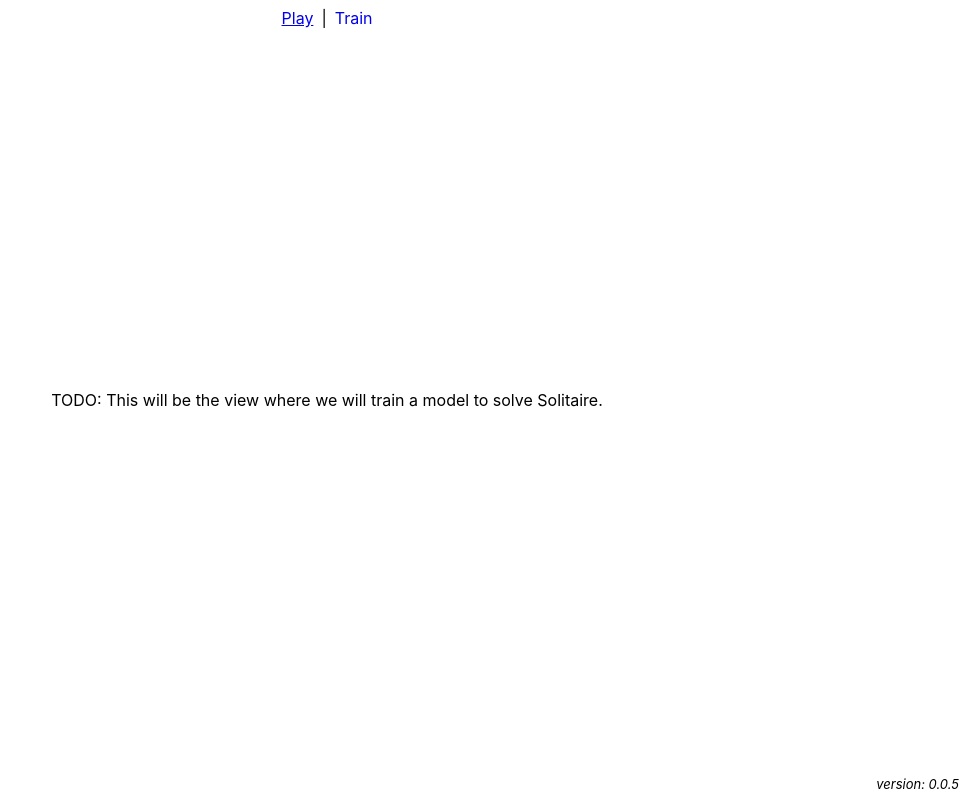
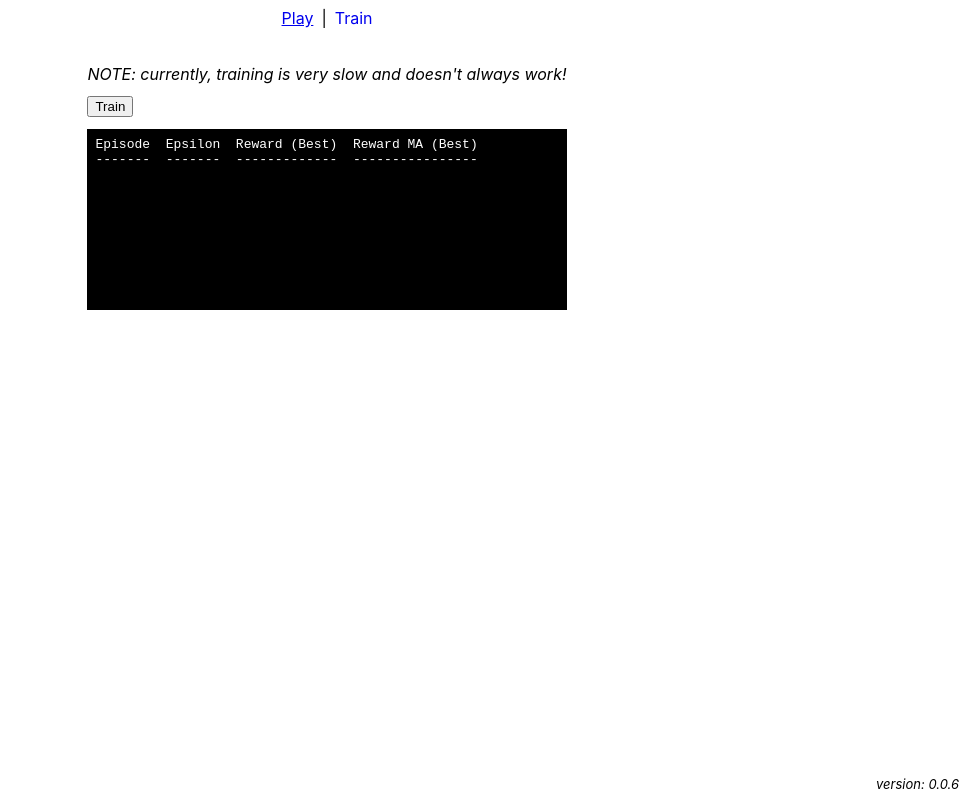
Before and after one commit to taylorjg/solitaire-rl-web, a React (Create React App) app: page /train in a window 1280 px wide. Shown: the whole page, without its empty margins (313-1280 px from the left). Built offline with nearby package versions, Linux system fonts and the light colour scheme.

Commit message:
Implement basic train view

```diff
--- a/package.json
+++ b/package.json
@@ -1,6 +1,6 @@
 {
   "name": "solitaire-rl-web",
-  "version": "0.0.5",
+  "version": "0.0.6",
   "description": "Solve Solitaire using reinforcement learning",
   "private": true,
   "dependencies": {
--- a/src/Navigation.css
+++ b/src/Navigation.css
@@ -1,12 +1,7 @@
 .navigation {
-  position: absolute;
-  top: .5rem;
-  width: 100%;
-}
-
-.navigation-inner {
   display: flex;
   justify-content: center;
+  margin-top: .5rem;
 }
 
 .navigation ul {
@@ -24,6 +19,6 @@
 }
 
 .navigation ul > li + li::before {
+  content: "|";
   margin: 0 .5rem;
-  content: "|";
 }
--- a/src/Navigation.js
+++ b/src/Navigation.js
@@ -4,7 +4,6 @@ import './Navigation.css'
 const Navigation = () => {
   return (
     <div className="navigation">
-      <div className="navigation-inner">
       <ul>
         <li>
           <NavLink to="/play" activeClassName="navigation-link--selected">Play</NavLink>
@@ -14,7 +13,6 @@ const Navigation = () => {
         </li>
       </ul>
     </div>
-    </div>
   )
 }
 
--- a/src/PlayView.css
+++ b/src/PlayView.css
@@ -1,17 +1,12 @@
-.play-outer {
-  align-items: center;
-  display: flex;
-  justify-content: center;
+.play-content {
+  width: 100vw;
   height: 100vh;
-  width: 100vw;
-}
-
-.play-middle {
+  position: fixed;
+  top: 0;
+  left: 0;
   display: flex;
   flex-direction: column;
+  align-items: center;
+  justify-content: center;
+  z-index: -1;
 }
-
-.play-board-controls-above {
-  display: flex;
-  justify-content: center;
-}
--- a/src/PlayView.js
+++ b/src/PlayView.js
@@ -28,16 +28,12 @@ const PlayView = () => {
   }
 
   return (
-    <div className="play-outer">
-      <div className="play-middle">
-        <div className="play-board-controls-above">
-          <select onChange={e => changeAgent(e.target.value)}>
-            <option value="randomAgent">Random Agent</option>
-            <option value="trainedAgent">Trained Agent</option>
-          </select>
-        </div>
-        <AutoPlayBoard agent={agent} />
-      </div>
+    <div className="play-content">
+      <select onChange={e => changeAgent(e.target.value)}>
+        <option value="randomAgent">Random Agent</option>
+        <option value="trainedAgent">Trained Agent</option>
+      </select>
+      <AutoPlayBoard agent={agent} />
     </div>
   )
 }
--- a/src/TrainView.css
+++ b/src/TrainView.css
@@ -1,12 +1,40 @@
-.train-outer {
+.train-content {
+  display: flex;
+  flex-direction: column;
   align-items: center;
-  display: flex;
-  justify-content: center;
-  height: 100vh;
-  width: 100vw;
+  margin: 2rem 0;
 }
 
-.train-middle {
+.train-content-inner {
   display: flex;
   flex-direction: column;
+  align-items: flex-start;
 }
+
+.train-content-inner * {
+  margin: .25rem 0;
+}
+
+.train-warning {
+  font-style: italic;
+}
+
+.train-timer {
+  font-family: 'Courier New', Courier, monospace;
+}
+
+.train-controls {
+  display: flex;
+  justify-content: space-between;
+  width: 100%;
+}
+
+.train-messages {
+  box-sizing: border-box;
+  background-color: black;
+  color: white;
+  font-family: 'Courier New', Courier, monospace;
+  font-size: small;
+  padding: .5rem;
+  width: 100%;
+}
--- a/src/TrainView.js
+++ b/src/TrainView.js
@@ -1,9 +1,87 @@
-import "./TrainView.css"
+import { useState } from 'react'
+import * as rl from './solitaire-rl'
+import * as U from './solitaire-rl/utils'
+import './TrainView.css'
+
+const TITLES = 'Episode  Epsilon  Reward (Best)  Reward MA (Best)'
+const UNDERLINES = '-------  -------  -------------  ----------------'
 
 const TrainView = () => {
+
+  const [messages, setMessages] = useState(Array(10).fill(''))
+  const [training, setTraining] = useState(false)
+  const [timerData, setTimerData] = useState({
+    start: null,
+    elapsed: null,
+    elapsedFormatted: null
+  })
+
+  const formatElapsedTime = ms => {
+    const s = ms / 1000
+    const mm = Math.floor(s / 60).toString().padStart(2, '0')
+    const ss = Math.floor(s % 60).toString().padStart(2, '0')
+    return `${mm}:${ss}`
+  }
+
+  const startTimer = () => {
+    const elapsed = 0
+    setTimerData({
+      start: performance.now(),
+      elapsed,
+      elapsedFormatted: formatElapsedTime(elapsed)
+    })
+  }
+
+  const updateTimer = () => {
+    setTimerData(timerData => {
+      const elapsed = performance.now() - timerData.start
+      return {
+        ...timerData,
+        elapsed,
+        elapsedFormatted: formatElapsedTime(elapsed)
+      }
+    })
+  }
+
+  const onSave = _model => {
+  }
+
+  const onProgress = stats => {
+    const message =
+      `${U.padInt(stats.episode, 7)}` +
+      `  ` +
+      `${U.padReal(stats.epsilon, 3)}`.padStart(7) +
+      `  ` +
+      `${U.padInt(stats.finalReward, 3)} (${U.padInt(stats.bestFinalReward, 3)})`.padEnd(13) +
+      `  ` +
+      `${U.padReal(stats.finalRewardMA, 3, 8)} (${U.padReal(stats.bestFinalRewardMA, 3, 8)})`.padEnd(16)
+    setMessages(messages => [].concat(messages.slice(-9)).concat(message))
+    updateTimer()
+  }
+
+  const onTrain = async () => {
+    setTraining(true)
+    startTimer()
+    await rl.train(onSave, onProgress)
+    setTraining(false)
+  }
+
   return (
-    <div className="train-outer">
-      TODO: This will be the view where we will train a model to solve Solitaire.
+    <div className="train-content">
+      <div className="train-content-inner">
+        <div className="train-warning">
+          NOTE: currently, training is very slow and doesn't always work!
+          </div>
+        <div className="train-controls">
+          <button disabled={training} onClick={onTrain}>Train</button>
+          {training && (
+            <div className="train-timer">{timerData.elapsedFormatted}</div>
+          )}
+        </div>
+        <pre className="train-messages">
+          {[TITLES, UNDERLINES, ...messages].join('\n')}
+        </pre>
+      </div>
     </div>
   )
 }
--- a/src/solitaire-rl/rl.js
+++ b/src/solitaire-rl/rl.js
@@ -60,7 +60,7 @@ const makePolicy = model => {
   }
 }
 
-const trainLoop = async (env, model, pi, saveFn) => {
+const trainLoop = async (env, model, pi, saveFn, progressFn) => {
   const optimizer = tf.train.adam(LR)
   const lossFn = tf.losses.meanSquaredError
   const finalRewards = []
@@ -76,37 +76,46 @@ const trainLoop = async (env, model, pi, saveFn) => {
       const [nextState, reward, done] = env.step(action)
       const stateValueTarget = reward + (1 - done) * GAMMA * nextStateValue
       const stateTensor = tf.tensor([state])
-
       optimizer.minimize(() => {
         const stateValue = model.apply(stateTensor)
-        const loss = lossFn(stateValue, tf.tensor([[stateValueTarget]]))
+        const targetTensor = tf.tensor([[stateValueTarget]])
+        const loss = lossFn(stateValue, targetTensor)
+        tf.dispose(targetTensor)
         return loss
       })
+      tf.dispose(stateTensor)
 
       if (done) {
-        finalRewards.push(reward)
-        if (reward > bestFinalReward) {
-          bestFinalReward = reward
+        const finalReward = reward
+        // console.log(JSON.stringify(tf.memory()))
+        finalRewards.push(finalReward)
+        if (finalReward > bestFinalReward) {
+          bestFinalReward = finalReward
         }
         let finalRewardMA = Number.NEGATIVE_INFINITY
         if (finalRewards.length > 100) {
-          finalRewardMA = tf.mean(finalRewards.slice(-100)).dataSync()[0]
+          const meanTensor = tf.mean(finalRewards.slice(-100))
+          finalRewardMA = meanTensor.dataSync()[0]
+          tf.dispose(meanTensor)
           finalRewardsMA.push(finalRewardMA)
           if (finalRewardMA > bestFinalRewardMA) {
             bestFinalRewardMA = finalRewardMA
           }
         }
-        console.log(
-          `episode: ${U.padInt(episode, 5)}; ` +
-          `epsilon: ${U.padReal(epsilon, 3)}; ` +
-          `final reward (best): ${U.padInt(reward, 5)} (${U.padInt(bestFinalReward, 5)}); ` +
-          `final reward ma (best): ${U.padReal(finalRewardMA, 3, 8)} (${U.padReal(bestFinalRewardMA, 3, 8)})`
-        )
+        progressFn({
+          episode,
+          epsilon,
+          finalReward,
+          bestFinalReward,
+          finalRewardMA,
+          bestFinalRewardMA
+        })
 
         if (finalRewardMA >= 50) {
           return saveFn(model)
         }
 
+        await tf.nextFrame()
         break
       }
 
@@ -144,7 +153,7 @@ class BaseAgent {
     const [state, reward, done] = this._env.step(action)
     this._state = state
     const entries = observationToBoard(this._state).entries
-    console.log(JSON.stringify(tf.memory()))
+    // console.log(JSON.stringify(tf.memory()))
     return { action, state, reward, done, entries }
   }
 
@@ -182,9 +191,9 @@ export const makeTrainedAgent = async modelPath => {
   return new TrainedAgent(model)
 }
 
-export const train = async saveFn => {
+export const train = async (saveFn, progressFn) => {
   const env = new SolitaireEnv()
   const model = makeModel()
   const pi = makePolicy(model)
-  await trainLoop(env, model, pi, saveFn)
+  await trainLoop(env, model, pi, saveFn, progressFn)
 }
```
Also changed, not shown: 1 other file (tests, documents, lock files or other folders). Lines whose indentation alone changed are shown as unchanged.
